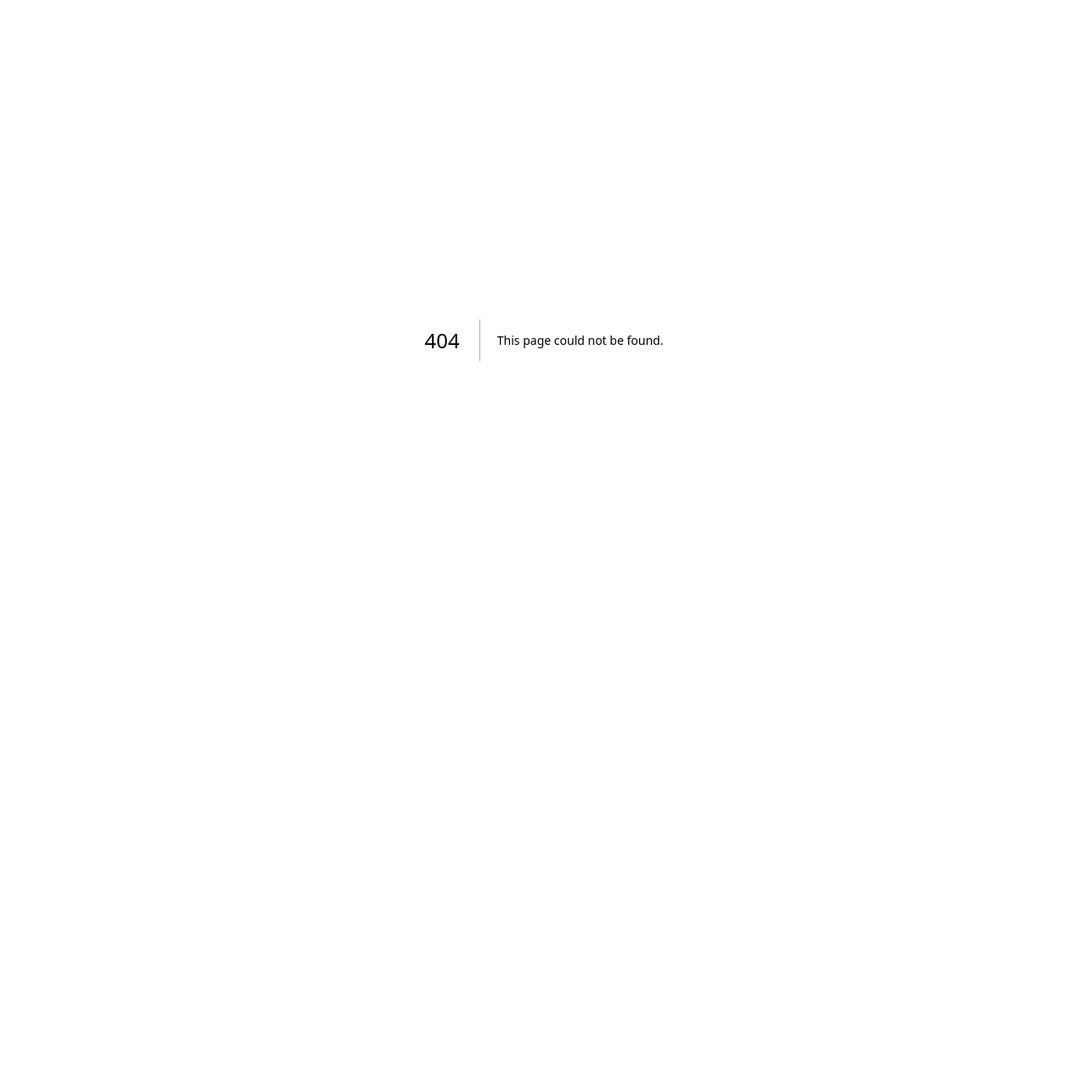
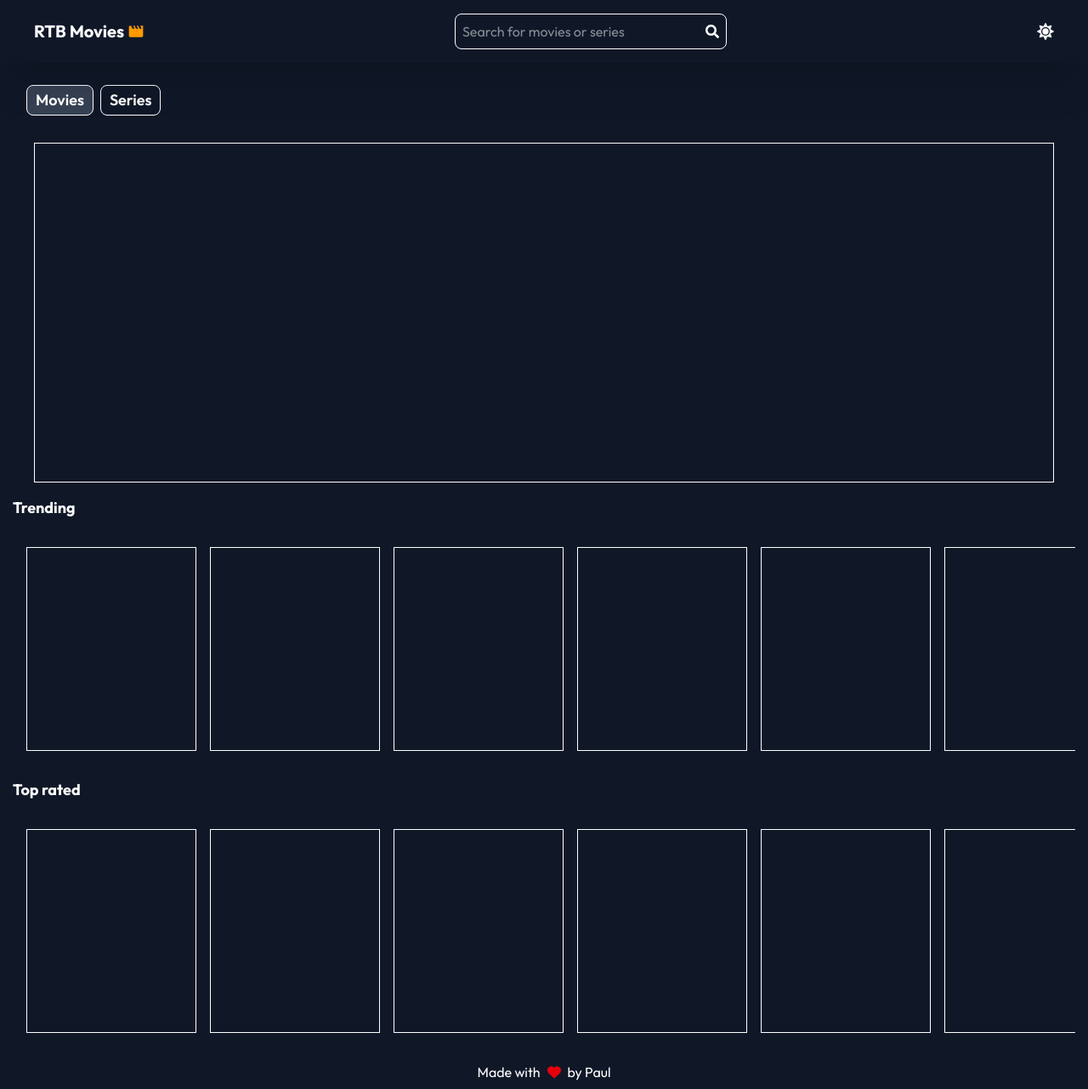
Before and after one commit to Paul-Chukwuemeka/react-practice, a Next.js app: page /movie-db in a window 1280 px wide. Before the commit this address had no page. Shown: the whole page at 85% size. Before the commit the page ends 800 px from the top, so only its background shows below. Built offline with nearby package versions, Linux system fonts and the light colour scheme; no server answers; a web font is replaced by a local one.

Commit message:
feat: Add movie database components and context provider with dark mode support

```diff
--- a/src/app/globals.css
+++ b/src/app/globals.css
@@ -19,7 +19,7 @@
   background: lab(0% 0 0 / 0) 31e;
 }
 
-.forecast::-webkit-scrollbar {
+.forecast::-webkit-scrollbar,.movies::-webkit-scrollbar {
   display: none;
 }
 
--- a/src/app/layout.jsx
+++ b/src/app/layout.jsx
@@ -1,5 +1,6 @@
 import { Geist, Geist_Mono } from "next/font/google";
 import "./globals.css";
+import ContextProvider from "@/contexts/context_provider";
 
 const geistSans = Geist({
   variable: "--font-geist-sans",
@@ -22,7 +23,9 @@
       <body
         className={`${geistSans.variable} ${geistMono.variable} antialiased`}
       >
+        <ContextProvider>
         {children}
+        </ContextProvider>
       </body>
     </html>
   );
--- /dev/null
+++ b/src/app/movie-db/components/footer.jsx
@@ -0,0 +1,12 @@
+import React from 'react'
+import { FaHeart } from 'react-icons/fa6'
+
+const Footer = () => {
+  return (
+    <div className='w-full text-white p-2'>
+        <p className='flex items-center gap-2 justify-center'>Made with <FaHeart className='text-red-600'/> by Paul</p>
+    </div>
+  )
+}
+
+export default Footer
--- /dev/null
+++ b/src/app/movie-db/components/header.jsx
@@ -0,0 +1,38 @@
+import React from "react";
+import { FaSearch, FaSun, FaMoon } from "react-icons/fa";
+import { MdMovie } from "react-icons/md";
+import AppContext from "@/contexts/contexts";
+import { useContext } from "react";
+
+const Header = () => {
+  const { darkMode, setDarkMode } = useContext(AppContext);
+  return (
+    <div
+      className={`${darkMode ? "bg-gray-900 text-white" : "bg-gray-100 text-gray-900"} flex shadow-2xl   w-full sticky top-0 left-0  p-4 px-10 justify-between`}
+    >
+      <h1 className="flex items-center gap-1 text-xl font-bold">
+        RTB Movies <MdMovie className="text-amber-500" />
+      </h1>
+      <form className="border-1 p-2 w-80 flex items-center justify-between rounded-lg">
+        <input
+          type="text"
+          placeholder="Search for movies or series"
+          className={`focus:outline-none flex-1 ${darkMode ? "" :" text-gray-900 placeholder:text-gray-900"}`}
+        />
+        <button>
+          <FaSearch />
+        </button>
+      </form>
+      <button
+        onClick={() => {
+          setDarkMode(!darkMode);
+        }}
+        className="text-xl cursor-pointer"
+      >
+        {darkMode ? <FaSun /> : <FaMoon />}
+      </button>
+    </div>
+  );
+};
+
+export default Header;
--- /dev/null
+++ b/src/app/movie-db/components/main.jsx
@@ -0,0 +1,35 @@
+import React from "react";
+import AppContext from "@/contexts/contexts";
+import { useContext } from "react";
+
+
+const Main = () => {
+  const {darkMode} = useContext(AppContext)
+  return (
+    <div className={`flex-1 gap-4 ${darkMode ? "text-white" : "text-gray-900"} p-4 lg:p-[10px_15px] flex-col flex items-center`}>
+      <div className="w-full p-4 flex gap-2 *:cursor-pointer *:text-lg *:font-semibold *:border *:p-[3px_10px] *:rounded-lg">
+        <button className="bg-gray-700">Movies</button>
+        <button>Series</button>
+      </div>
+      <div className="border h-100 w-full max-w-300  "></div>
+      <h1 className="text-left w-full text-lg font-bold">Trending</h1>
+      <div className="w-full movies flex gap-4 overflow-x-scroll p-4 ">
+        {Array(10)
+          .fill("")
+          .map((_, i) => {
+            return <div key={i} className="border duration-250 cursor-pointer hover:scale-105 shrink-0 h-60 w-50"></div>;
+          })}
+      </div>
+      <h1 className="text-left w-full text-lg font-bold">Top rated</h1>
+      <div className="w-full movies flex gap-4 overflow-x-scroll p-4 ">
+        {Array(10)
+          .fill("")
+          .map((_, i) => {
+            return <div key={i} className="border shrink-0 h-60 w-50 cursor-pointer duration-250 hover:scale-105 "></div>;
+          })}
+      </div>
+    </div>
+  );
+};
+
+export default Main;
--- /dev/null
+++ b/src/app/movie-db/page.jsx
@@ -0,0 +1,30 @@
+'use client'
+
+import Header from "./components/header"
+import Main from "./components/main"
+import Footer from "./components/footer"
+import AppContext from "@/contexts/contexts"
+import { useContext, useEffect } from "react"
+import useFetchData from "@/hooks/usefetchData"
+
+const Page = () => {
+  const {darkMode} = useContext(AppContext)
+
+useEffect(()=>{
+async function getData(){
+    const test  = await useFetchData()
+    console.log(test)
+}
+getData()
+},[])
+
+  return (
+    <div className={`${darkMode ? "" :"bg-gray-100 text-gray-900"} flex flex-col h-fit min-h-screen `}>
+    <Header/>
+    <Main/>
+    <Footer/>
+    </div>
+  )
+}
+
+export default Page
--- a/src/app/page.jsx
+++ b/src/app/page.jsx
@@ -1,5 +1,7 @@
-import { TbNumber123,TbQuote,TbColorPicker,TbCloud } from "react-icons/tb";
+import { TbNumber123, TbQuote, TbColorPicker, TbCloud } from "react-icons/tb";
 import Link from "next/link";
+import { MdMovie }  from "react-icons/md";
+
 
 function Home() {
   return (
@@ -32,11 +34,23 @@
             Weather App <TbCloud />
           </button>
         </Link>
-                <Link href={"/Decimal-to-binary"}>
+        <Link href={"/Decimal-to-binary"}>
           <button className="p-4 w-50 flex gap-1 items-center justify-center bg-pink-500 text-white rounded-lg mt-2 cursor-pointer hover:bg-pink-600 active:scale-95 duration-450">
             Decimal To Binary <TbCloud />
           </button>
         </Link>
+      </div>
+      <div className="flex flex-col items-center mt-5">
+        <h2 className="text-subheader text-size-subheader ">
+          Intermediate Projects
+        </h2>
+
+        <Link href="/movie-db">
+          <button className="p-4 w-50 flex gap-1 items-center justify-center bg-amber-500 text-white rounded-lg mt-2 cursor-pointer hover:bg-amber-600 active:scale-95 duration-450">
+            Movie Database <MdMovie />
+          </button>
+        </Link>
+
       </div>
     </div>
   );
--- /dev/null
+++ b/src/contexts/context_provider.jsx
@@ -0,0 +1,15 @@
+'use client'
+
+import { useState } from 'react'
+import AppContext from './contexts'
+
+const ContextProvider = ({children}) => {
+  const [darkMode,setDarkMode] = useState(true)
+  return (
+    <AppContext.Provider value={{darkMode,setDarkMode}}>
+        {children}
+    </AppContext.Provider>
+  )
+}
+
+export default ContextProvider
--- /dev/null
+++ b/src/contexts/contexts.jsx
@@ -0,0 +1,9 @@
+'use client'
+
+import { createContext } from "react"
+
+
+ const AppContext = createContext()
+
+
+ export default AppContext
--- /dev/null
+++ b/src/hooks/usefetchData.jsx
@@ -0,0 +1,21 @@
+"use client";
+import axios from "axios";
+
+async function useFetchData() {
+  const token = process.env.NEXT_PUBLIC_TMDB_API_TOKEN;
+  const url = process.env.NEXT_PUBLIC_TMDB_DISCOVER_URL;
+
+  try {
+    const res = await axios.get(url, {
+      headers: {
+        Authorization: "Bearer " + token,
+        language: "en-US",
+      },
+    });
+    return res;
+  } catch (error) {
+    return error;
+  }
+}
+
+export default useFetchData;
```
